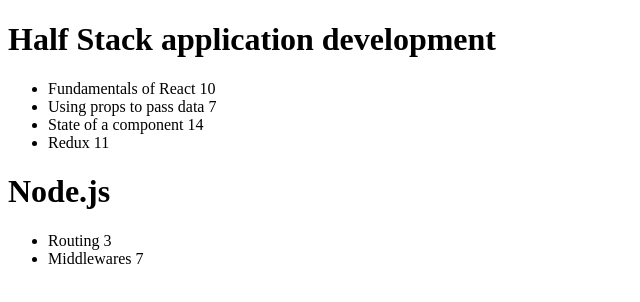
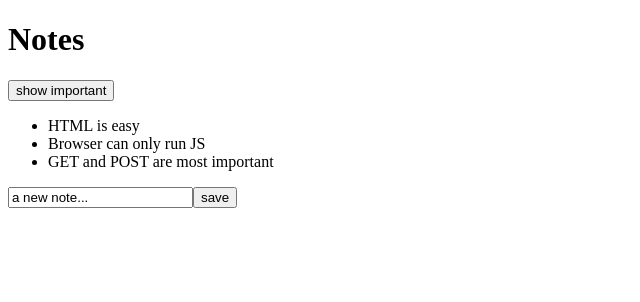
Before and after one commit to omarFarooq21/FullStackOpen, a React (Vite) app: page / in a window 1280 px wide. Shown: the top 302 px of the page, without its empty margins (0-640 px from the left). Built offline with nearby package versions, Linux system fonts and the light colour scheme.

Commit message:
2b tutorial

```diff
--- a/src/App.jsx
+++ b/src/App.jsx
@@ -1,51 +1,58 @@
-import Course from './components/Course'
-const App = () => {
-  const courses = [
-  {
-    id: 1,
-    name: 'Half Stack application development',
-    parts: [
-      {
-        name: 'Fundamentals of React',
-        exercises: 10,
-        id: 1
-      },
-      {
-        name: 'Using props to pass data',
-        exercises: 7,
-        id: 2
-      },
-      {
-        name: 'State of a component',
-        exercises: 14,
-        id: 3
-      },
-      {
-        name: "Redux",
-        exercises: 11,
-        id: 4
-      }
-    ],
-  },
-  {
-    id: 2,
-    name: 'Node.js',
-    parts: [
-      {
-        name: 'Routing',
-        exercises: 3,
-        id: 1
-      },
-      {
-        name: 'Middlewares',
-        exercises: 7,
-        id: 2
-      }
-    ]
+import { useState } from 'react'
+import Note from './components/Note'
+
+const App = (props) => {
+  const [notes, setNotes] = useState(props.notes)
+  const [newNote, setNewNote] = useState(
+    'a new note...'
+  )
+
+  const [showAll, setShowAll] = useState(true)
+  const notesToShow = showAll ? notes : notes.filter(note => note.important === true)
+  const addNote = (event) => {
+    event.preventDefault()
+    console.log("Button Clicked", event.target)
+    const noteObject = {
+      content: newNote,
+      important: Math.random() < 0.5,
+      id: notes.length + 1,
+    }
+    setNotes(notes.concat(noteObject))
+    setNewNote('  ')
   }
-]
+  const handleNoteChange = (event) => {
+    console.log(event.target.value)
+    setNewNote(event.target.value)
 
-  return <Course courses={courses} />
+  }
+  return (
+    <div>
+      <h1>
+        Notes
+      </h1>
+      <div>
+        <button onClick={() => { setShowAll(!showAll) }}>
+          show { showAll ? 'important' : 'all'}
+        </button>
+      </div>
+
+      <ul>
+        {
+          notesToShow.map((note) => {
+            return (
+              <Note key={note.id} note={note} />
+            )
+          })
+        }
+      </ul>
+
+      <form onSubmit={addNote}>
+        <input value={newNote}
+          onChange={handleNoteChange} />
+        <button type="submit">save</button>
+      </form>
+    </div>
+  )
 }
 
 export default App
--- a/src/components/Course.jsx
+++ b/src/components/Course.jsx
@@ -21,12 +21,10 @@
               </ul>
             }
           </>
-
         )
        })
     }
     </>
-
   )
 }
 export default Course
```
